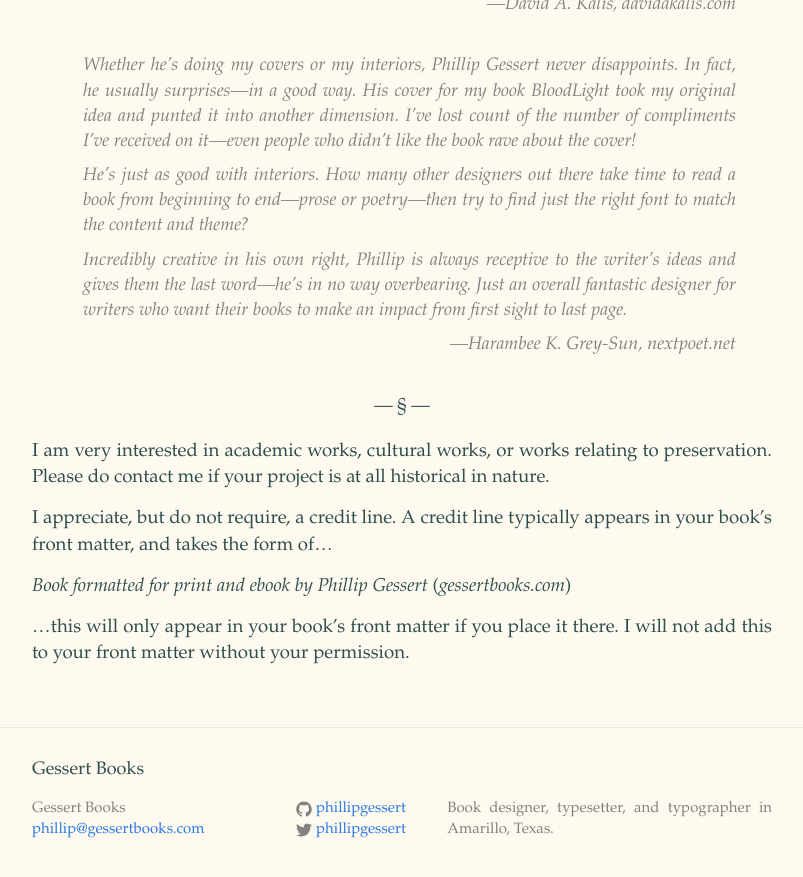
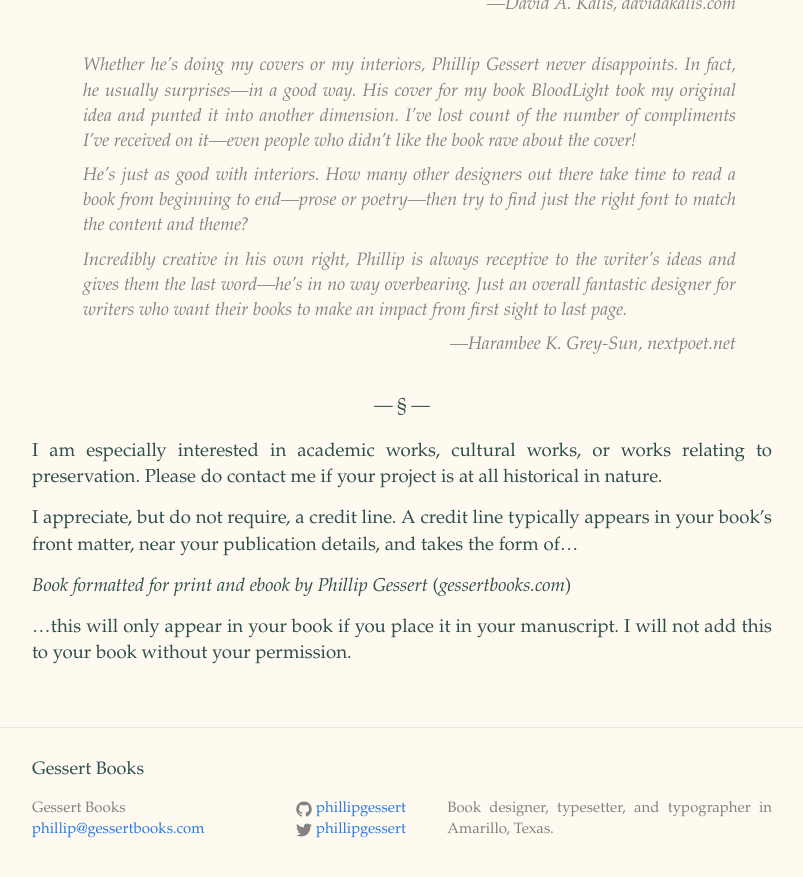
Before and after one commit to phillipgessert/phillipgessert.github.io, a Jekyll site: the page built from index.md, in a window 1280 px wide and 900 px high, scrolled down 2585 px. Shown: the top 877 px of the window, without its empty margins (238-1041 px from the left). Built offline with Jekyll 4.4.1, drawn with Linux system fonts in a browser that asks for light colours.

```diff
--- a/_posts/2016-02-13-the-black-terrorist.markdown
+++ b/_posts/2016-02-13-the-black-terrorist.markdown
@@ -1,7 +1,7 @@
 ---
 layout: post
 title:  "The Black Terrorist"
-date:   2016-02-13 14:59:05 -0600
+date:   2016-01-18 12:00:00 -0600
 categories: book design
 ---
 
--- /dev/null
+++ b/_posts/2016-03-07-botanical-frankenstein.markdown
@@ -0,0 +1,4 @@
+---
+title: Botanical Frankenstein
+layout: post
+---
--- /dev/null
+++ b/_posts/2016-03-07-diasporic-africa-press.markdown
@@ -0,0 +1,4 @@
+---
+title: Diasporic Africa Press
+layout: post
+---
--- /dev/null
+++ b/_posts/2016-03-07-eve-of-light.markdown
@@ -0,0 +1,4 @@
+---
+title: Eve of Light
+layout: post
+---
--- /dev/null
+++ b/_posts/2016-03-07-no-shirt-no-shoes-no-service.markdown
@@ -0,0 +1,4 @@
+---
+title: No Shirt, No Shoes, No Service
+layout: post
+---
--- a/index.md
+++ b/index.md
@@ -69,10 +69,10 @@ Custom book covers are also available.
 
 ---
 
-I am very interested in academic works, cultural works, or works relating to preservation. Please do contact me if your project is at all historical in nature.
+I am especially interested in academic works, cultural works, or works relating to preservation. Please do contact me if your project is at all historical in nature.
 
-I appreciate, but do not require, a credit line. A credit line typically appears in your book's front matter, and takes the form of...
+I appreciate, but do not require, a credit line. A credit line typically appears in your book's front matter, near your publication details, and takes the form of...
 
 *Book formatted for print and ebook by Phillip Gessert* (*gessertbooks.com*)
 
-...this will only appear in your book's front matter if you place it there. I will not add this to your front matter without your permission.
+...this will only appear in your book if you place it in your manuscript. I will not add this to your book without your permission.
```
Also changed, not shown: _posts/2016-02-13-welcome-to-jekyll.markdown (deleted, +0 -27 lines), faq.md (+2 -0 lines), posts.html (added, +27 -0 lines), pricing.md (+1 -1 lines).
